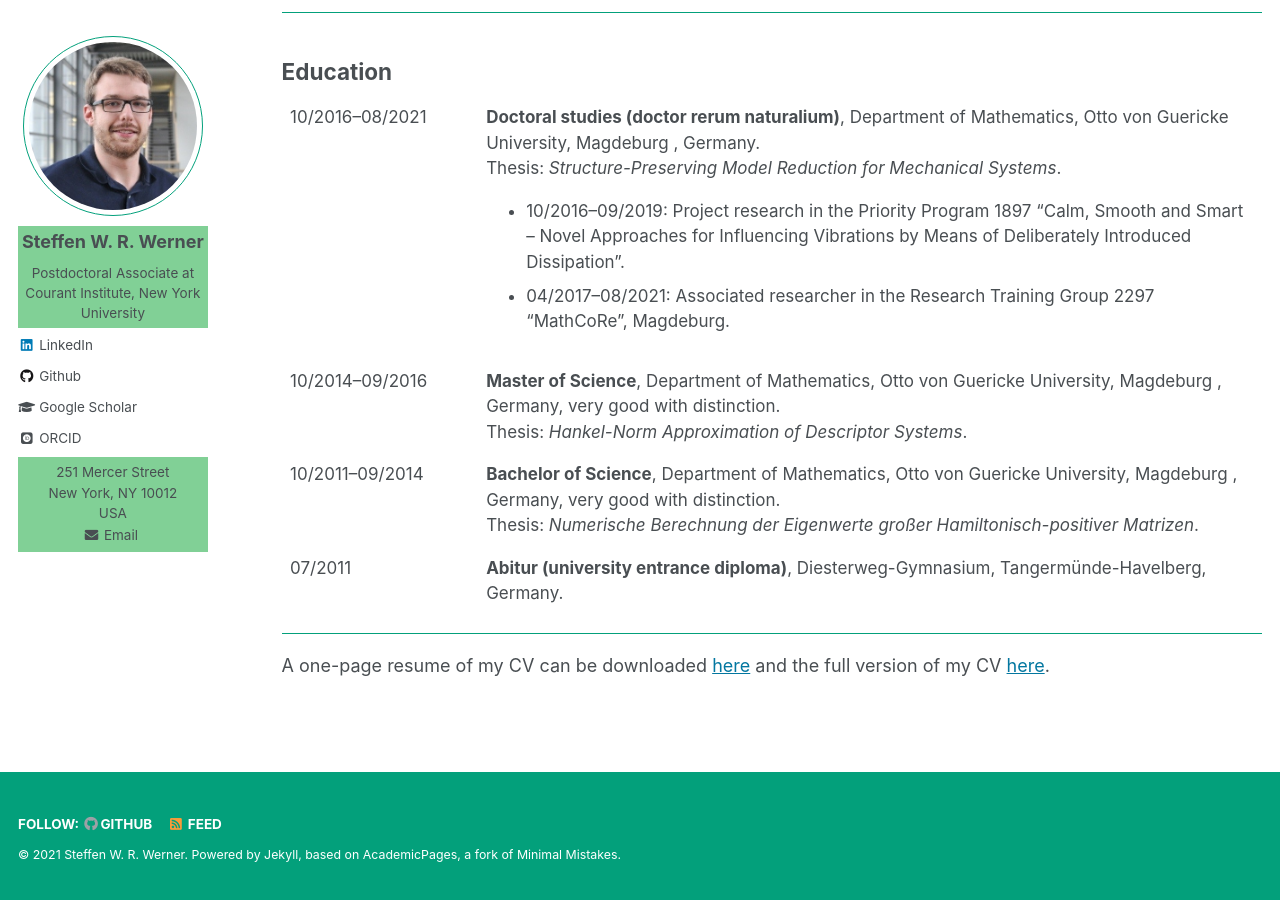
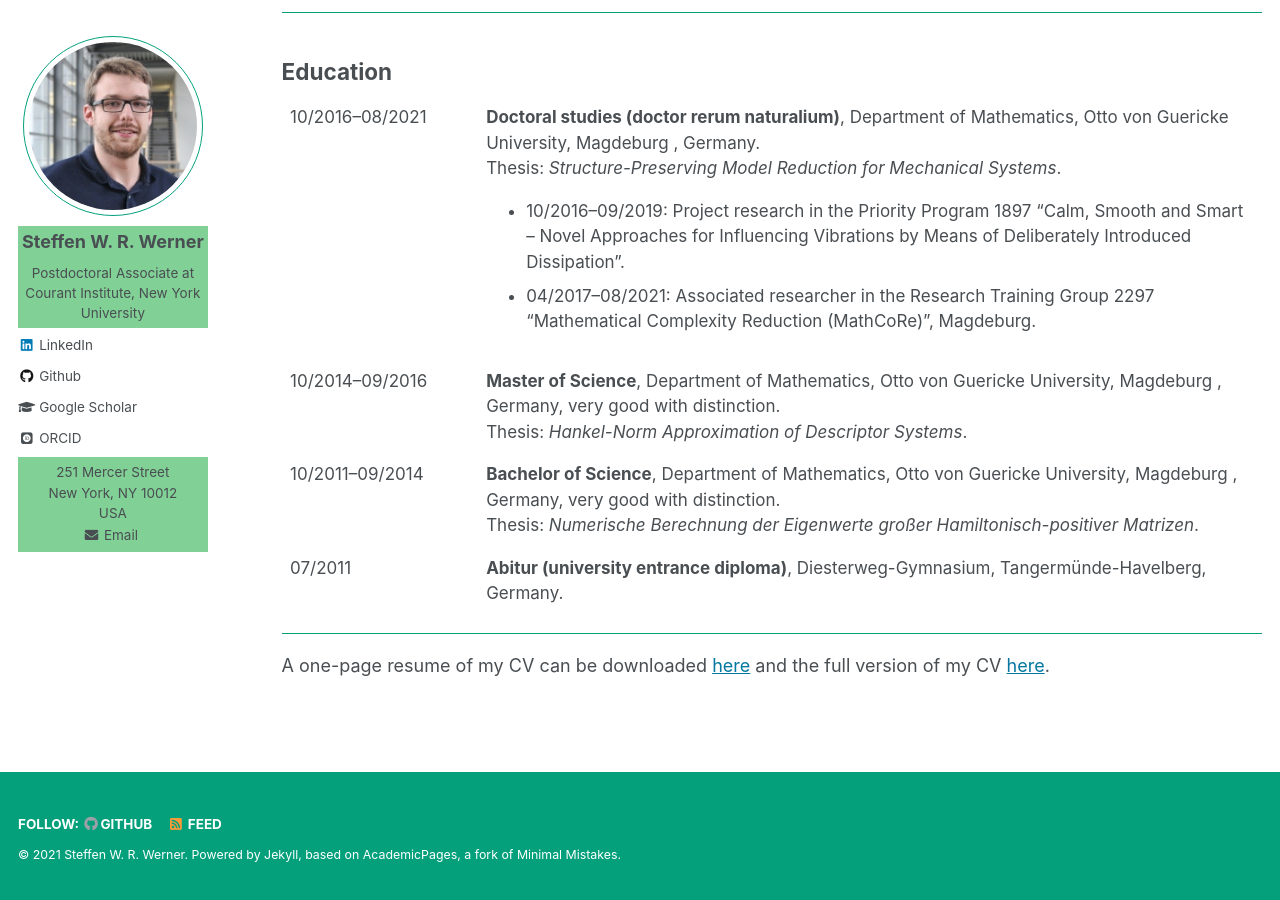
Before and after one commit to ninsteve/ninsteve.github.io, a Jekyll site: the page built from _pages/cv.md, in a window 1280 px wide and 900 px high, scrolled down 832 px. Built offline with Jekyll 4.4.1, drawn with Linux system fonts in a browser that asks for light colours; some web fonts are replaced.

Commit message:
Minor update.

```diff
--- a/_pages/cv.md
+++ b/_pages/cv.md
@@ -98,7 +98,8 @@ Born September 6, 1992 in Stendal, Germany.
         </li>
         <li>
           04/2017&ndash;08/2021: Associated researcher in the Research
-          Training Group 2297 <q>MathCoRe</q>, Magdeburg.
+          Training Group 2297 <q>Mathematical Complexity Reduction
+          (MathCoRe)</q>, Magdeburg.
         </li>
       </ul>
     </td>
```
